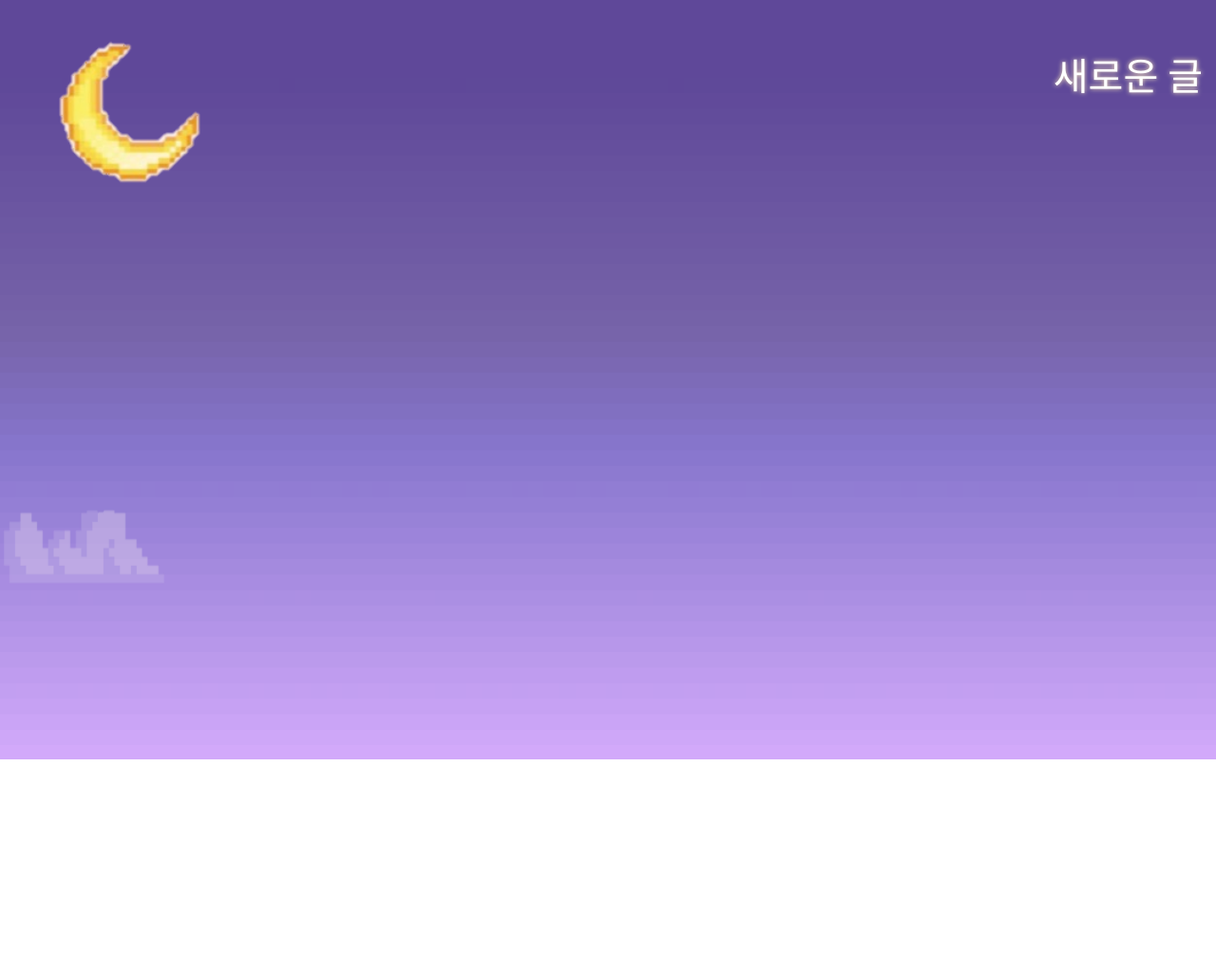
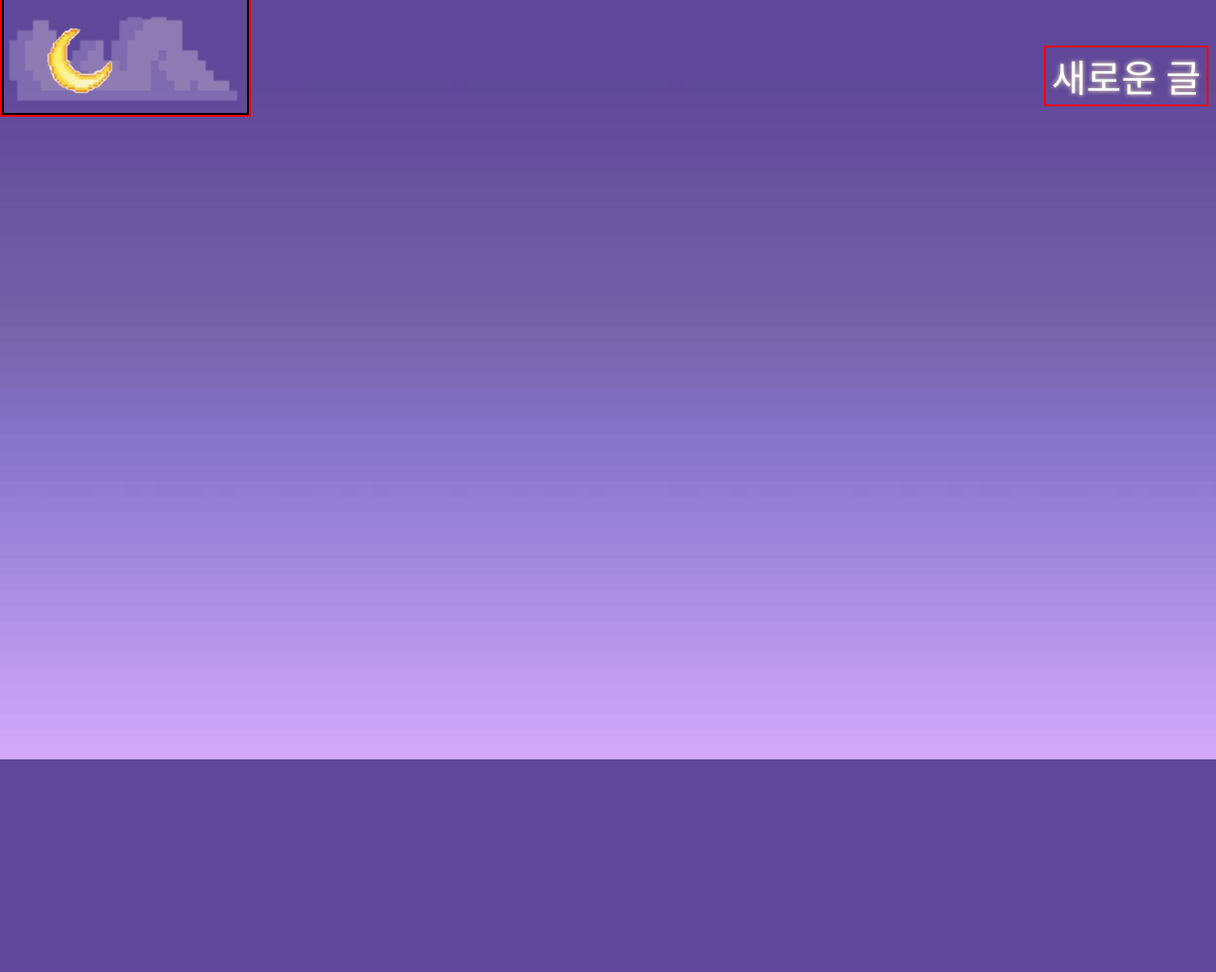
Before and after one commit to justbydev/Nightsky_Final, a Django app: page /mysky/ in a window 1280 px wide. Shown: the whole page at 95% size. After the commit the page ends 800 px from the top, so only its background shows below. Run offline with Django 3.2, Linux system fonts and the light colour scheme; a user stored in the database is signed in; tables that the repository leaves empty hold one stand-in row (values such as "Sample post"); some libraries are stand-ins or nearby versions; some web fonts are replaced.

Commit message:
mysky change

```diff
--- a/NightSky/main/templates/main/mysky.html
+++ b/NightSky/main/templates/main/mysky.html
@@ -12,8 +12,37 @@
     /* style.css */
     body{
         font-family: 'DOSGothic';
+        padding:0;
+        border:0;
+        position:fixed;
+        top:0;
     }
-
+    /*햄버거*/
+    /*position으로 relative를 주고 z-index를 줘야 적용됨*/
+    #navigation-top{/*맨 아래 전체 까는 div*/
+        position:relative;
+        z-index:50;
+        background-color:rgba(0,0,0, 0.5);
+    }
+    #navigation-list{/*리스트 까는 div*/
+        position:relative;
+        z-index:100;
+        top:15%;
+    }
+    #aaa,#bbb,#ccc{/*각각 3개의 리스트div*/
+        position:relative;
+        z-index:200;
+        background-color: rgba(162, 153, 211, 0.9);
+    }
+    /*#myModaltop{
+        position:relative;
+        z-index:100;
+        border:2px solid red;
+    }*/
+    /*.modal{
+        position:relative;
+        z-index:100;
+    }*/
     /*Custom checkbox and radio button*/
     /** The container **/
     .rc-container {
@@ -453,12 +482,27 @@
 #commentarea{
     height: 40.5vh;
 }
+
     }
+@media only screen and (max-width:800px){
+    #burger-container{
+        width:15%;
+    }
+}
+@media only screen and (min-width:801px){
+    #burger-container{
+        width:7%;
+    }
+}
+
     </style>
 
     <script>
     var te=new Array();
     var pk;
+    var str1;
+    var str2;
+    var c;
     </script>
 </head>
 
@@ -484,41 +528,41 @@
 
         <script src="http://ajax.googleapis.com/ajax/libs/jquery/1.11.1/jquery.min.js"></script>
 
-
     <script type="text/javascript">
         jQuery(document).ready(function($) {
             // hide the menu when the page load
             $("#navigation-list").hide();
             // when .menuBtn is clicked, do this
-            $(".menuBtn").click(function() {
+            $("#burger-container").click(function() {
                 // open the menu with slide effect
+                $("#navigation-top").slideToggle(0);
                 $("#navigation-list").slideToggle(300);
+                //var navi=document.getElementById('navigation-list');
+                //navi.style.display="block";
+
             });
         });
-        $(document).ready(function(){
-            $("#burger-container").on('click', function(){
-                $(this).toggleClass("open");
+       $(document).ready(function(){
+                $("#burger-container").on('click', function(){
+                    $(this).toggleClass("open");
+                });
             });
-        });
     </script>
-        <span class="menuBtn">
-            <div id="burger-container">
-                <div id="burger">
-                    <img src="{% static 'img/myhome.png' %}" style="transform: rotate(90deg); margin-left: 3vw; margin-top: 2vh;">
-                </div>
-            </div>
-        </span>
-        <div id="navigation-list">
 
+        <img id="burger-container" src="{% static 'img/myhome.png' %}" style="transform: rotate(90deg); margin-left: 3vw; margin-top: 2vh; top:0; display: inline-block;
+    position: absolute; z-index:300;">
+
+        <div id="navigation-top" style="height:100%;width:100%; display:none; top:0;">
+            <div id="navigation-list">
                 <div id="aaa"><a href="{% url 'realmain' %}">모두의 하늘로</a></div>
                 <div id="bbb"><a href="{% url 'user_update' %}">마이페이지</a></div>
                 <div id="ccc"><a href="{% url 'logout' %}">로그아웃</a></div>
-
+            </div>
         </div>
 
 
 
-    <div class="new">
+    <div style="border:solid 2px red;" class="new">
         <input id = "myBtn" type = "button" onclick="check()" value="새로운 글">
     </div>
     <!--<div class="menu-main">
@@ -538,8 +582,8 @@
     <div id ="star">
         {% for post in posts %}
         {% if post.image == "star" %}
-        <div class="star" id="1">
-            <div class="update" name="{{post.id}}" >
+        <div style="border:2px solid red;" class="star" id="1">
+            <div style="border: 2px solid black;" class="update" name="{{post.id}}" >
                 {% if post.comments.count > 10 %}
                     <img src="{% static 'img/star_white.png' %}" onclick="modalfunc();">
                 {% elif post.comments.count > 5 %}
@@ -550,14 +594,14 @@
             </div>
         </div>
     {% else %}
-        <div class="cloud" id="1">
-            <div class="update" name="{{post.id}}" >
+        <div style="border: 2px solid red;" class="cloud" id="1">
+            <div style="border:2px solid black;" class="update" name="{{post.id}}" >
                 {% if post.comments.count > 10 %}
-                    <img src="{% static 'img/cloud_pixel.png' %}" onclick="modalfunc();">
+                    <img style="width:20vw; height:9vw;" src="{% static 'img/cloud_pixel.png' %}" onclick="modalfunc();">
                 {% elif post.comments.count > 5 %}
-                    <img src="{% static 'img/cloud_pixel.png' %}" onclick = "modalfunc();">
+                    <img style="width:20vw; height:9vw;"src="{% static 'img/cloud_pixel.png' %}" onclick = "modalfunc();">
                 {% elif post.comments.count >= 0 %}
-                    <img src="{% static 'img/cloud_pixel.png' %}" onclick = "modalfunc();">
+                    <img style="width:20vw; height:9vw;"src="{% static 'img/cloud_pixel.png' %}" onclick = "modalfunc();">
                 {% endif %}
             </div>
         </div>
@@ -572,9 +616,9 @@
             function test(a){
                 //var str1=Number({{post.lat}})-60;
                 //var str2=Number({{post.lng}})-60;
-                var str1=Number({{post.lat}});
-                var str2=Number({{post.lng}});
-                var c=document.getElementById("1");
+                str1=Number({{post.lat}});
+                str2=Number({{post.lng}});
+                c=document.getElementById("1");
                 c.style.top=str1+'%';
                 c.style.left=str2+'%';
                 //c.style.top=str1+'px';
@@ -587,7 +631,6 @@
         {% endfor %}
 
     </div>
-
     <div id="postmodal">
         <div class="modal-content">
                 <span id="postclose" class="close">&times;</span>
@@ -619,8 +662,7 @@
                 <!--</form>-->
         </div>
     </div>
-
-
+    <div id="myModaltop">
     <div id="myModal" class="modal">
     <div class="modal-content" id="new">
         <span id="close" class="close">&times;</span>
@@ -664,10 +706,7 @@
                     <input type="radio" name="emo" value="성취감" required>
                     <span class="guitar">성취감</span>
                 </label>
-                <label class="emotion">
-                    <input type="radio" name="emo" value="우울함" required>
-                    <span class="guitar">우울함</span>
-                </label>
+
                 <br><br>
                 <input type="hidden" id="x" name="x" value="">
                 <input type="hidden" id="y" name="y" value="">
@@ -675,7 +714,7 @@
         </form>
     </div>
     </div>
-
+    </div>
     <script src="https://code.jquery.com/jquery-1.12.4.js"></script>
     <script src="https://code.jquery.com/ui/1.12.1/jquery-ui.js"></script>
     <script>
@@ -762,6 +801,7 @@
 <script>
     /*글쓰기 위한 modal*/
     var modal = document.getElementById('myModal');
+    //var modal_top=document.getElementById('myModal-top');
     var btn = document.getElementById("myBtn");
     //var sp = document.getElementsByClassName("close")[0];
     var ssp=document.getElementById("close");
@@ -801,18 +841,48 @@
                 var height=screen.availHeight;
 
                 pp1=(pp1*100)/width;
+                if(pp1>=85 && pp1<87){
+                    pp1=pp1-3;
+                }
+                else if(pp1>=87 && pp1<88){
+                    pp1=pp1-2;
+                }
+                else if(pp1>=88 && pp1<90){
+                    pp1=86;
+                }
+                else if(pp1>=90 && pp1<95){
+                    pp1=pp1-10;
+                }
+                else if(pp1>=95){
+                    pp1=pp1-13;
+                }
                 pp2=(pp2*100)/height;
+
+                if(pp2>=95 && pp2<97){
+                    pp2=pp2-5;
+                }
+                else if(pp2>=97 && pp2<98){
+                    pp2=pp2-6;
+                }
+                else if(pp2>=98){
+                    pp2=pp2-8;
+                }
+
                 modal.style.display="block";
+
+                //modal_top.style.display="block";
                 w=false;
             }
         };
     };
     ssp.onclick=function(){
         modal.style.display="none";
+        //modal_top.style.display="none";
     };
     window.onclick=function(event){
         if(event.target==modal){
             modal.style.display="none";
+            //modal_top.style.display="none";
         }
     };
     $("#here").click(function(){
```
